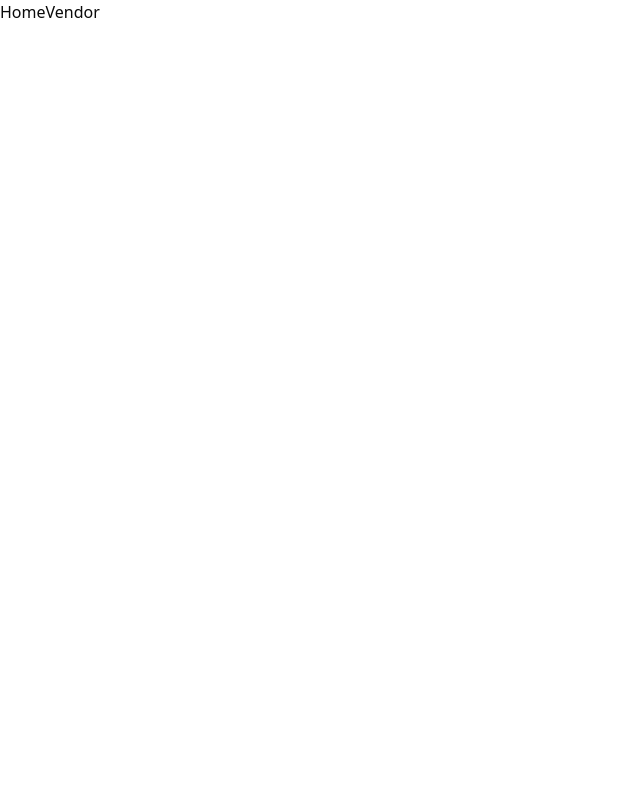
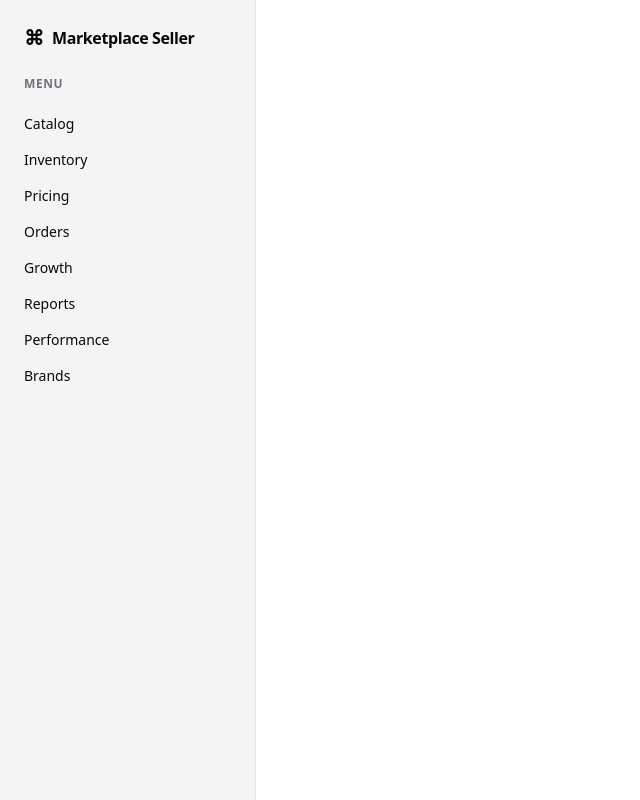
Before and after one commit to Amosin02/multi-vendor-marketplace, a React (Vite) app in the folder frontend/: page /vendor in a window 1280 px wide. Shown: the whole page, without its empty margins (0-640 px from the left). Built offline with nearby package versions, Linux system fonts and the light colour scheme.

Commit message:
feat(vendor): add navigation menu bar for vendor dashboard

```diff
--- a/frontend/src/pages/HomeVendor.tsx
+++ b/frontend/src/pages/HomeVendor.tsx
@@ -1,7 +1,48 @@
+import { ScrollArea } from '@radix-ui/react-scroll-area';
+import { Separator } from '@/components/ui/separator';
 import React from 'react';
 
 function HomeVendor() {
-  return <div>HomeVendor</div>;
+  return (
+    <div className="flex h-screen w-full overflow-hidden bg-white text-zinc-950">
+      <aside className="hidden w-64 flex-col border-r border-zinc-200 bg-[#f4f4f5] lg:flex">
+        <div className="p-6">
+          <div className="flex items-center gap-2 font-semibold">
+            <span className="text-xl">⌘</span>
+            <span className="tracking-tight">Marketplace Seller</span>
+          </div>
+        </div>
+
+        <ScrollArea className="flex-1 px-6">
+          <div className="space-y-6">
+            <div>
+              <h3 className="mb-4 text-xs font-semibold uppercase tracking-wider text-zinc-500">
+                Menu
+              </h3>
+              <nav className="space-y-1">
+                {[
+                  'Catalog',
+                  'Inventory',
+                  'Pricing',
+                  'Orders',
+                  'Growth',
+                  'Reports',
+                  'Performance',
+                  'Brands',
+                ].map((cat) => (
+                  <button
+                    key={cat}
+                    className="block w-full text-left text-sm py-1.5 hover:underline underline-offset-4">
+                    {cat}
+                  </button>
+                ))}
+              </nav>
+            </div>
+          </div>
+        </ScrollArea>
+      </aside>
+    </div>
+  );
 }
 
 export default HomeVendor;
```
